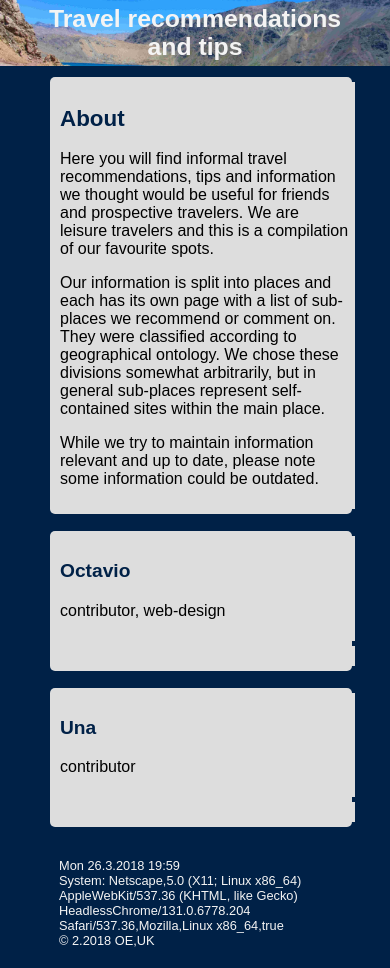
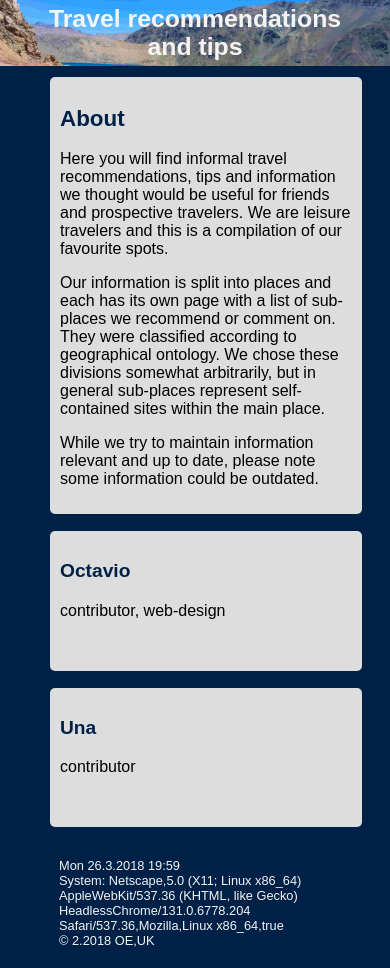
Before and after one commit to Octavioyuna/Octavioyuna.github.io, a PHP site: page /about.html in a window 390 px wide. Shown: the part 253-1221 px from the top of the page. Run offline with PHP 8.4, Linux system fonts and the light colour scheme.

Commit message:
Update style.css

```diff
--- a/css/style.css
+++ b/css/style.css
@@ -231,7 +231,7 @@ header .logoImgContainer img{
 .boxes2 {
   display: grid;
   grid-gap: 5px;
-  grid-template-columns: repeat(auto-fit, minmax(300px, 1fr));
+  grid-template-columns: repeat(auto-fit, minmax(290px, 1fr));
   background: var(--primary);
   padding:5px;
   border-radius: 5px;
@@ -342,7 +342,7 @@ footer .headerFlex > div {
     width:100%;
   }
   #mainContent{
-    grid-template-columns: repeat(auto-fit, minmax(200px, 1fr));
+    grid-template-columns: 1fr;
   }
 
   #newsletter button{
```
